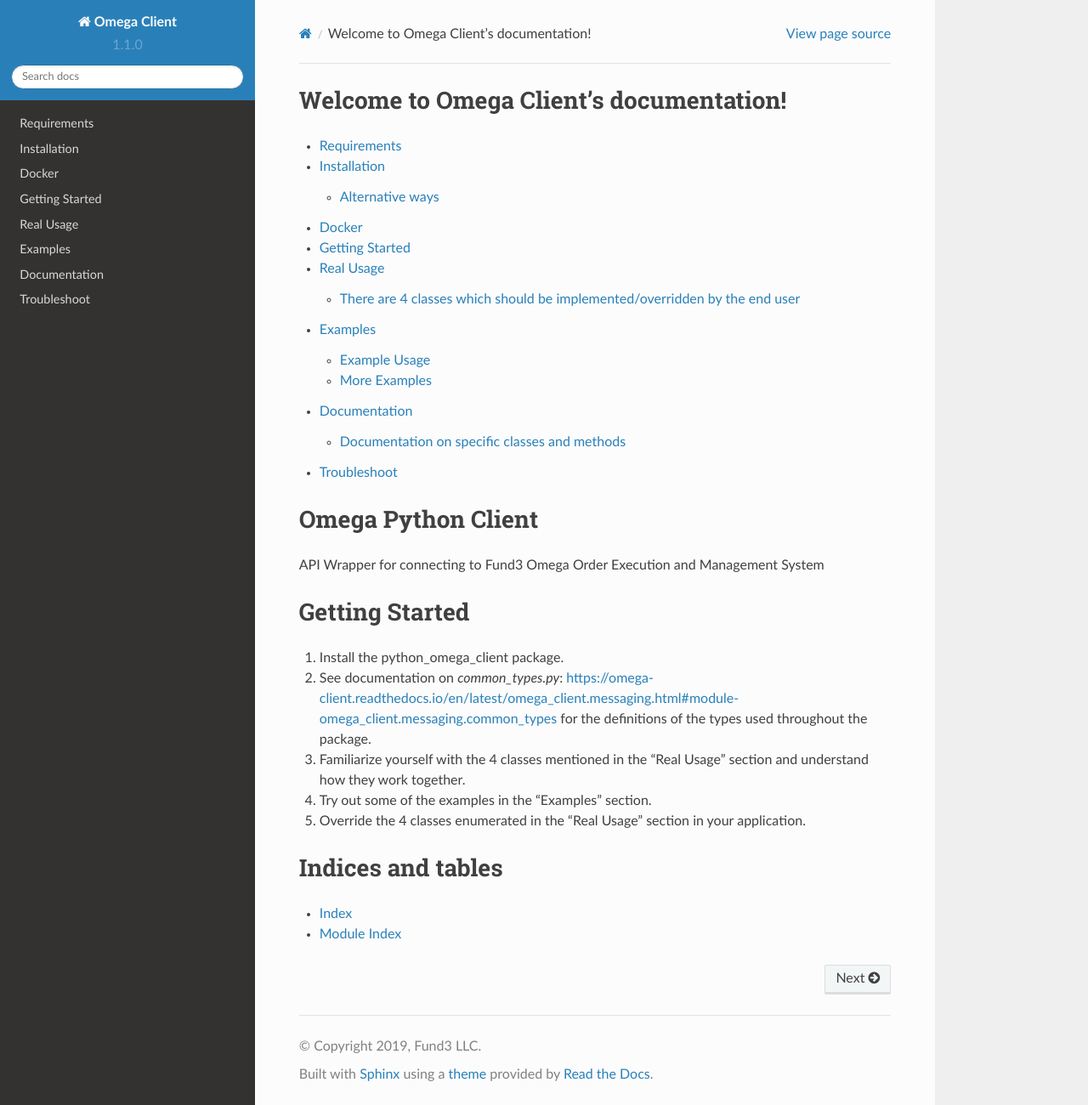
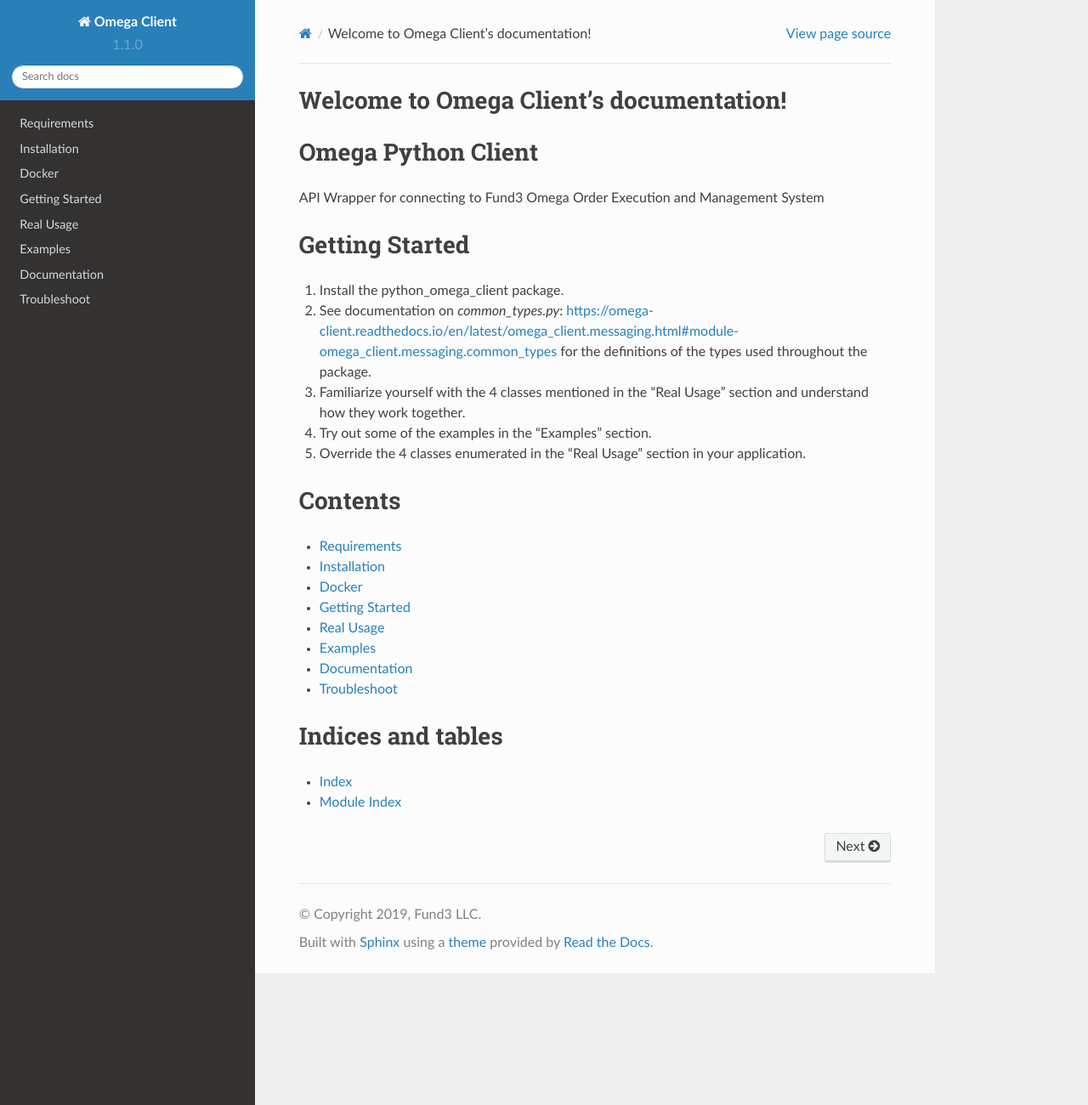
Before and after one commit to fund3/python_omega_client, a Sphinx documentation site: the page built from docs/source/index.rst, in a window 1280 px wide and 1300 px high. Shown: the whole window at 85% size. Built offline with Sphinx 7.4.7 and the Read the Docs theme 2.0.0, drawn with Linux system fonts in a browser that asks for light colours; some of the changed lines change nothing that is shown.

Commit message:
cleaned up index.rst

```diff
--- a/docs/source/index.rst
+++ b/docs/source/index.rst
@@ -5,19 +5,6 @@
 
 Welcome to Omega Client's documentation!
 ========================================
-
-.. toctree::
-   :maxdepth: 2
-
-   Requirements
-   Installation
-   Docker
-   Getting Started
-   Real Usage
-   Examples
-   Documentation
-   Troubleshoot
-
 
 Omega Python Client
 ===================
@@ -32,6 +19,21 @@
 4. Try out some of the examples in the "Examples" section.
 5. Override the 4 classes enumerated in the "Real Usage" section in your application.
 
+Contents
+========
+
+.. toctree::
+   :maxdepth: 1
+
+   Requirements
+   Installation
+   Docker
+   Getting Started
+   Real Usage
+   Examples
+   Documentation
+   Troubleshoot
+
 Indices and tables
 ==================
 
```
